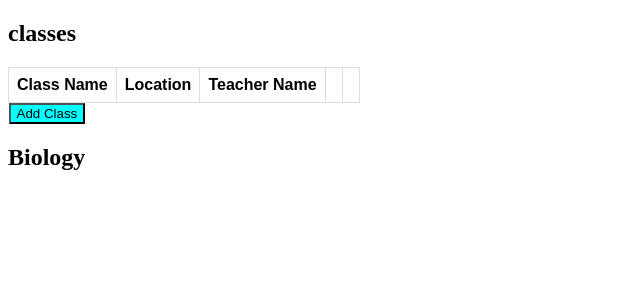
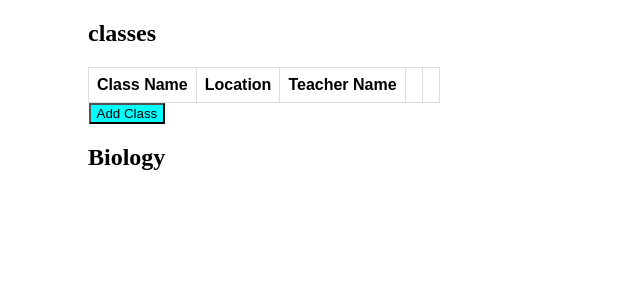
Before and after one commit to milad1367/angular-collage, an Angular app: page /collage in a window 1280 px wide. Shown: the top 300 px of the page, without its empty margins (0-640 px from the left). Built offline with nearby package versions, Linux system fonts and the light colour scheme.

Commit message:
add padding

```diff
--- a/src/app/app.component.html
+++ b/src/app/app.component.html
@@ -1,5 +1,4 @@
 <!--The content below is only a placeholder and can be replaced.-->
-<div style="text-align:center">
-
+<div style="margin-left: 5em">
+   <router-outlet></router-outlet>
 </div>
-<router-outlet></router-outlet>
```
